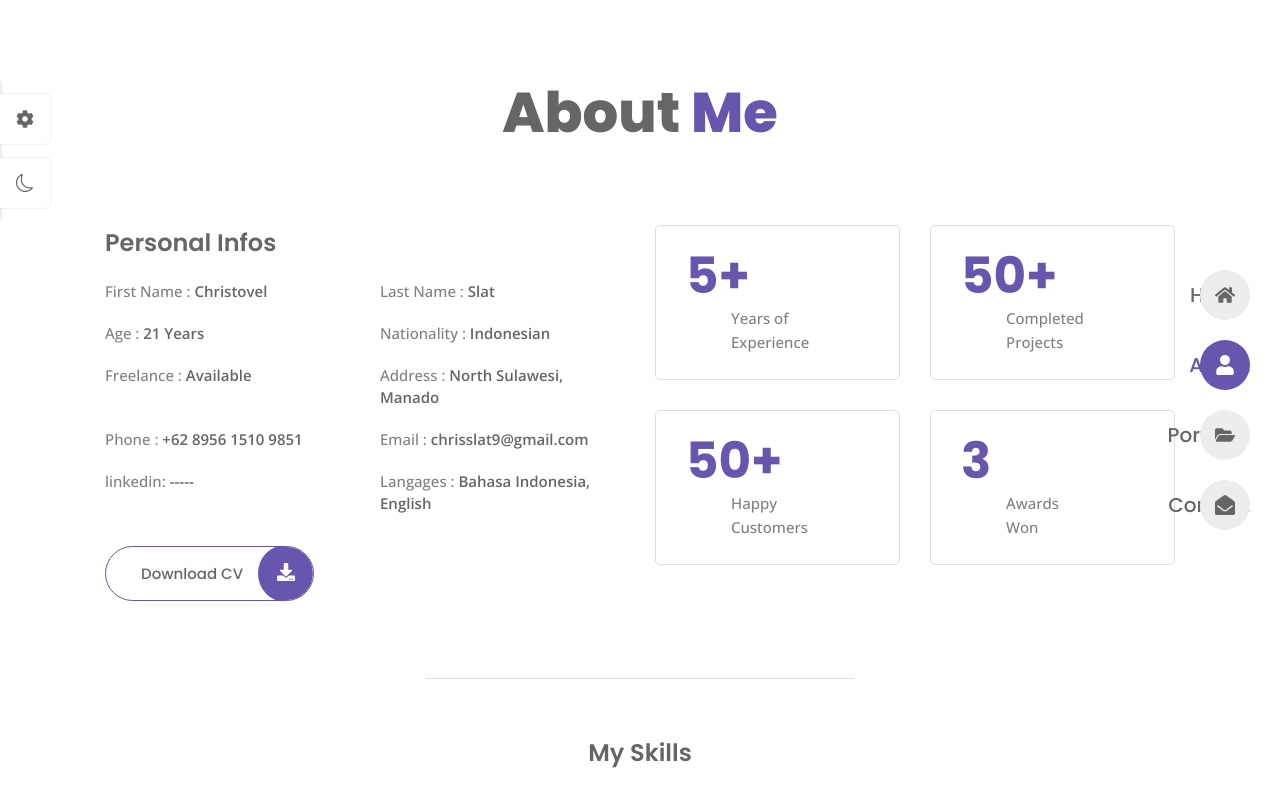
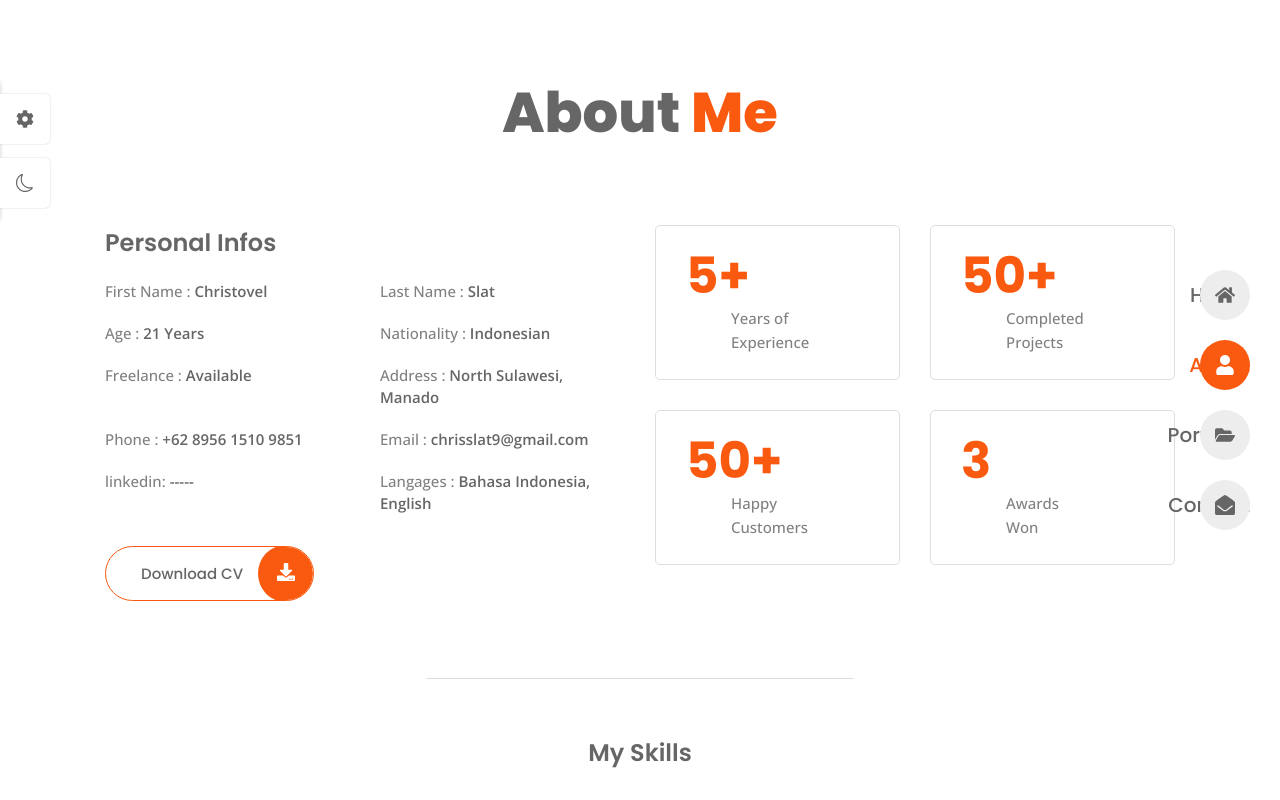
Before and after one commit to ChrisSlat0910/chris-portfolio-web, a React (Vite) app: page /chris-portfolio-web/about in a window 1280 px wide. Shown: the top 800 px of the page. Built offline with nearby package versions, Linux system fonts and the light colour scheme.

Commit message:
initial commit

```diff
--- a/src/components/Themes.jsx
+++ b/src/components/Themes.jsx
@@ -6,7 +6,7 @@ import { BsSun, BsMoon } from "react-icons/bs"
 import './themes.css'
 
 const getStorageColor = () => {
-    let color = 'hsl(252, 35%, 51%)';
+    let color = 'hsl(19, 96%, 52%)';
     if(localStorage.getItem('color')) {
         color = localStorage.getItem('color')
     }
```
